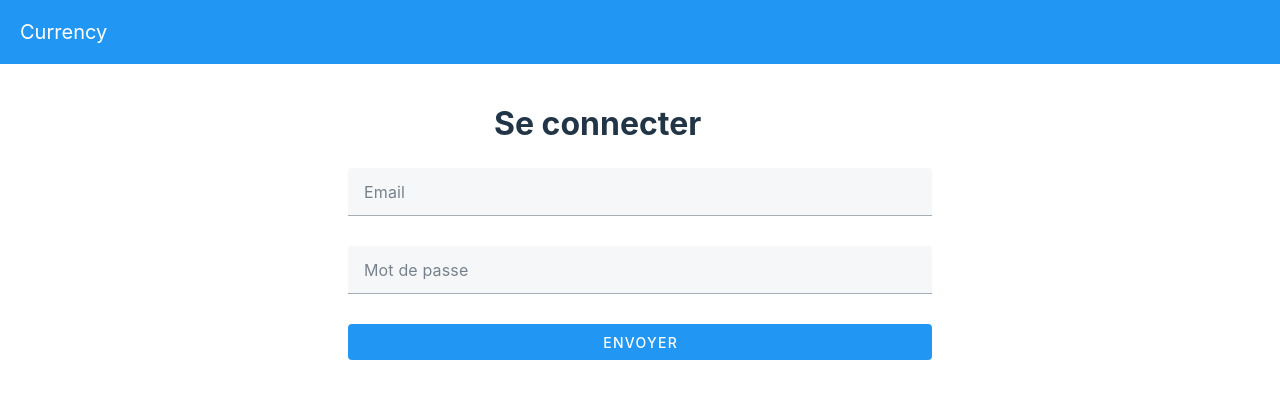
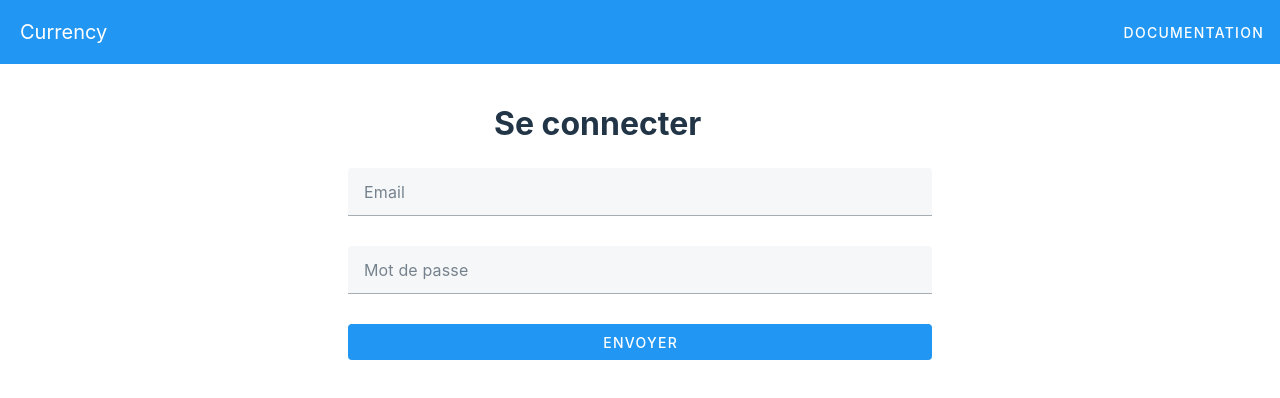
Before and after one commit to kaldray/Currency-converter-API, a Vue app in the folder admin/: page / in a window 1280 px wide. Shown: the top 398 px of the page. Built offline with nearby package versions, Linux system fonts and the light colour scheme.

Commit message:
feat: add link to docs page

```diff
--- a/admin/src/components/Navbar.vue
+++ b/admin/src/components/Navbar.vue
@@ -37,6 +37,7 @@
       </template>
 
       <v-list>
+        <v-list-item to="/docs">Documentation</v-list-item>
         <v-list-item v-for="{ to, text } in routes" :to="to" :key="to">
           <v-list-item-title @click="signOut(to)">{{ text }}</v-list-item-title>
         </v-list-item>
@@ -44,8 +45,9 @@
     </v-menu>
 
     <!-- Menu Desktop -->
-    <v-toolbar-items v-else-if="authStore.user">
-      <template v-for="{ to, text } in routes" :key="to">
+    <v-toolbar-items>
+      <v-btn to="/docs" variant="text">Documentation</v-btn>
+      <template v-if="authStore.user" v-for="{ to, text } in routes" :key="to">
         <v-btn :to="to" variant="text" @click.prevent="signOut(to)">{{ text }}</v-btn>
         <v-divider></v-divider>
       </template>
--- /dev/null
+++ b/admin/src/views/DocsView.vue
@@ -0,0 +1,5 @@
+<template>
+  <v-col justify="center" class="text-center">
+    <h1>Documentation</h1>
+  </v-col>
+</template>
```
